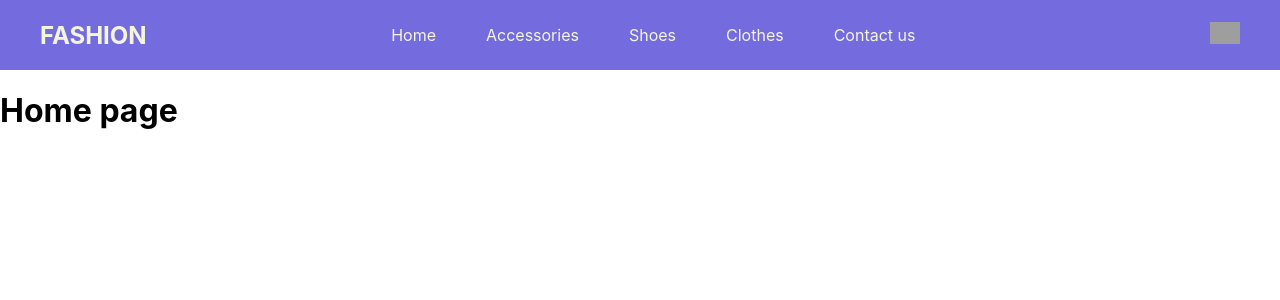
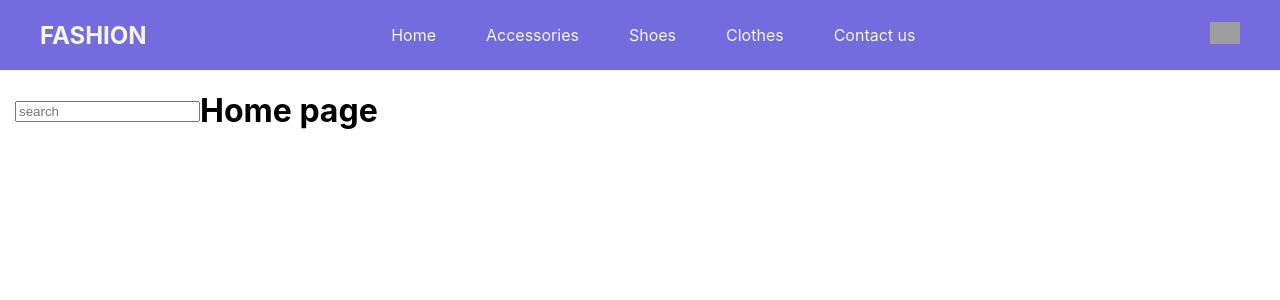
Before and after one commit to pplischuk/clothes-shop, a React (Create React App) app: page / in a window 1280 px wide. Shown: the top 300 px of the page. Built offline with nearby package versions, Linux system fonts and the light colour scheme; grey boxes are pictures that could not be loaded.

Commit message:
add form for search

```diff
--- /dev/null
+++ b/src/components/filter/filter.css
@@ -0,0 +1,5 @@
+.filter{
+	float: left;
+	margin-left: 15px;
+	margin-top: 30px;
+}
--- /dev/null
+++ b/src/components/filter/filter.js
@@ -0,0 +1,41 @@
+import React from 'react'
+import { connect } from 'react-redux'
+
+import './filter.css'
+
+class Filter extends React.Component{
+	constructor(){
+		super()
+
+		this.search = this.search.bind.this
+	}
+
+	search(){
+		console.log('l;k')
+	}
+
+	render(){
+		return(
+			<div className = 'filter'>
+				<form>
+					<input type = 'text' placeholder = 'search' />
+				</form>
+			</div>
+		)
+	}
+}
+
+const mapStateToProps = (state) => ({
+	state
+	//маємо доступ до будь якого значення з стейту
+})
+
+const mapDispatchToProps = dispatch => {
+	return {
+
+	}
+};
+export default connect(
+	mapStateToProps,
+	mapDispatchToProps
+)(Filter)
--- a/src/components/header/header.js
+++ b/src/components/header/header.js
@@ -9,6 +9,7 @@ import ShoesContainer from '../../redux/containers/shoesContainer'
 import ClothesContainer from '../../redux/containers/clothesContainer'
 import ContactUs from '../contact/contact'
 import Basket from '../basket/basket'
+import Filter from '../filter/filter'
 import './header.css'
 
 
@@ -26,9 +27,13 @@ function Header(){
 						<li><a href = '/clothes'>Clothes</a></li>
 						<li><a href = '/contact'>Contact us</a></li>
 					</ul>
-					<a href = 'basket' className = 'basket'><img src ='https://cdn.iconscout.com/icon/free/png-256/shopping-cart-452-1163339.png' alt = 'basket'/></a>
+					<a href = 'basket' className = 'basket'>
+					<img src ='https://cdn.iconscout.com/icon/free/png-256/shopping-cart-452-1163339.png'
+					alt = 'basket'/>
+					</a>
 				</div>
 			</div>
+			<Filter />
 			<Switch>
 				<Route exact path = '/' component = {Home}/>
 				<Route exact path = '/accessories' component = {AccessoriesContainer}/>
```
